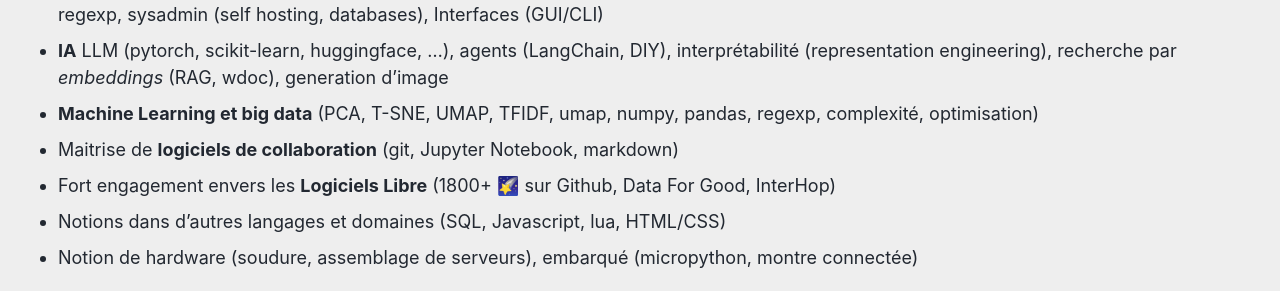
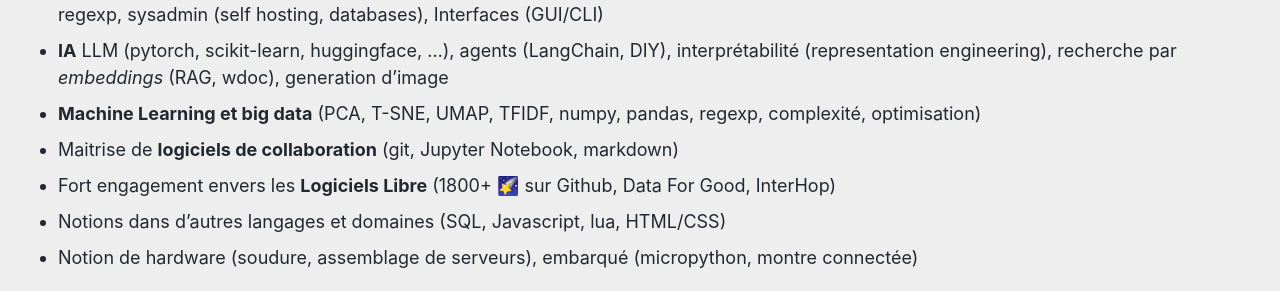
Before and after one commit to thiswillbeyourgithub/website, a Jekyll site: the page built from _pages/cv_fr.md, in a window 1280 px wide and 900 px high, scrolled down 815 px. Shown: the part 157-448 px from the top of the window. Built offline with Jekyll 4.4.1, drawn with Linux system fonts in a browser that asks for light colours; emoji names are drawn with the system emoji font; a script that is not in the unit is left out.

Commit message:
typo
Signed-off-by: thiswillbeyourgithub <26625900+thiswillbeyourgithub@users.noreply.github.com>

```diff
--- a/_pages/cv_fr.md
+++ b/_pages/cv_fr.md
@@ -62,7 +62,7 @@
 ## Informatique
 * Maîtrise de l’environnement **Unix** (GNU/Linux, OSX), complexité algorithimique, notions avancées du shell (zsh/bash), vi/vim/neovim, des regexp, sysadmin (self hosting, databases), Interfaces (GUI/CLI)
 * **IA** LLM (pytorch, scikit-learn, huggingface, ...), agents (LangChain, DIY), interprétabilité (representation engineering), recherche par *embeddings* (RAG, wdoc), generation d'image
-* **Machine Learning et big data** (PCA, T-SNE, UMAP, TFIDF, umap, numpy, pandas, regexp, complexité, optimisation)
+* **Machine Learning et big data** (PCA, T-SNE, UMAP, TFIDF, numpy, pandas, regexp, complexité, optimisation)
 * Maitrise de **logiciels de collaboration** (git, Jupyter Notebook, markdown)
 * Fort engagement envers les **Logiciels Libre** (1800+ :stars: sur Github, Data For Good, InterHop)
 * Notions dans d’autres langages et domaines (SQL, Javascript, lua, HTML/CSS)
```
